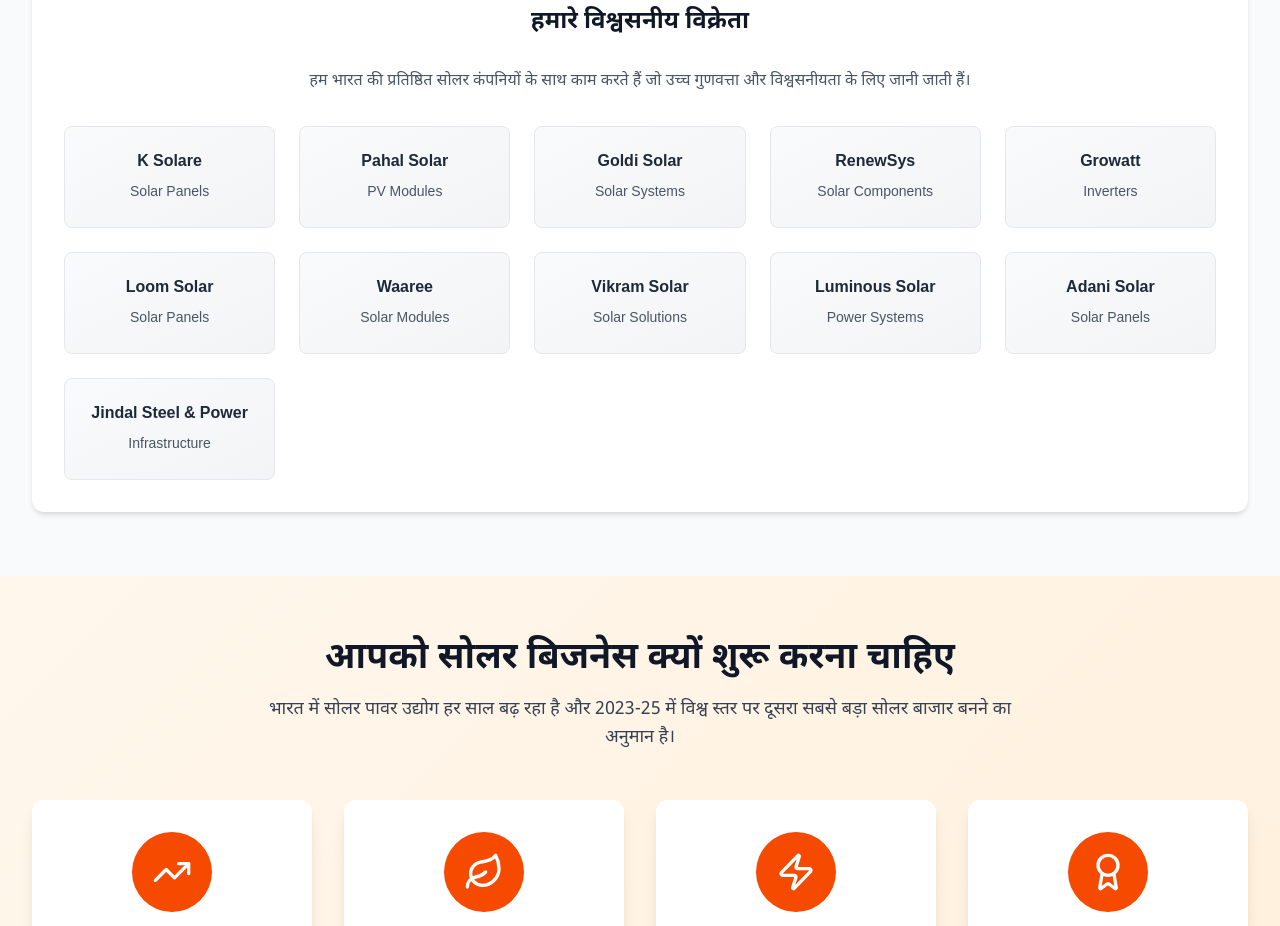
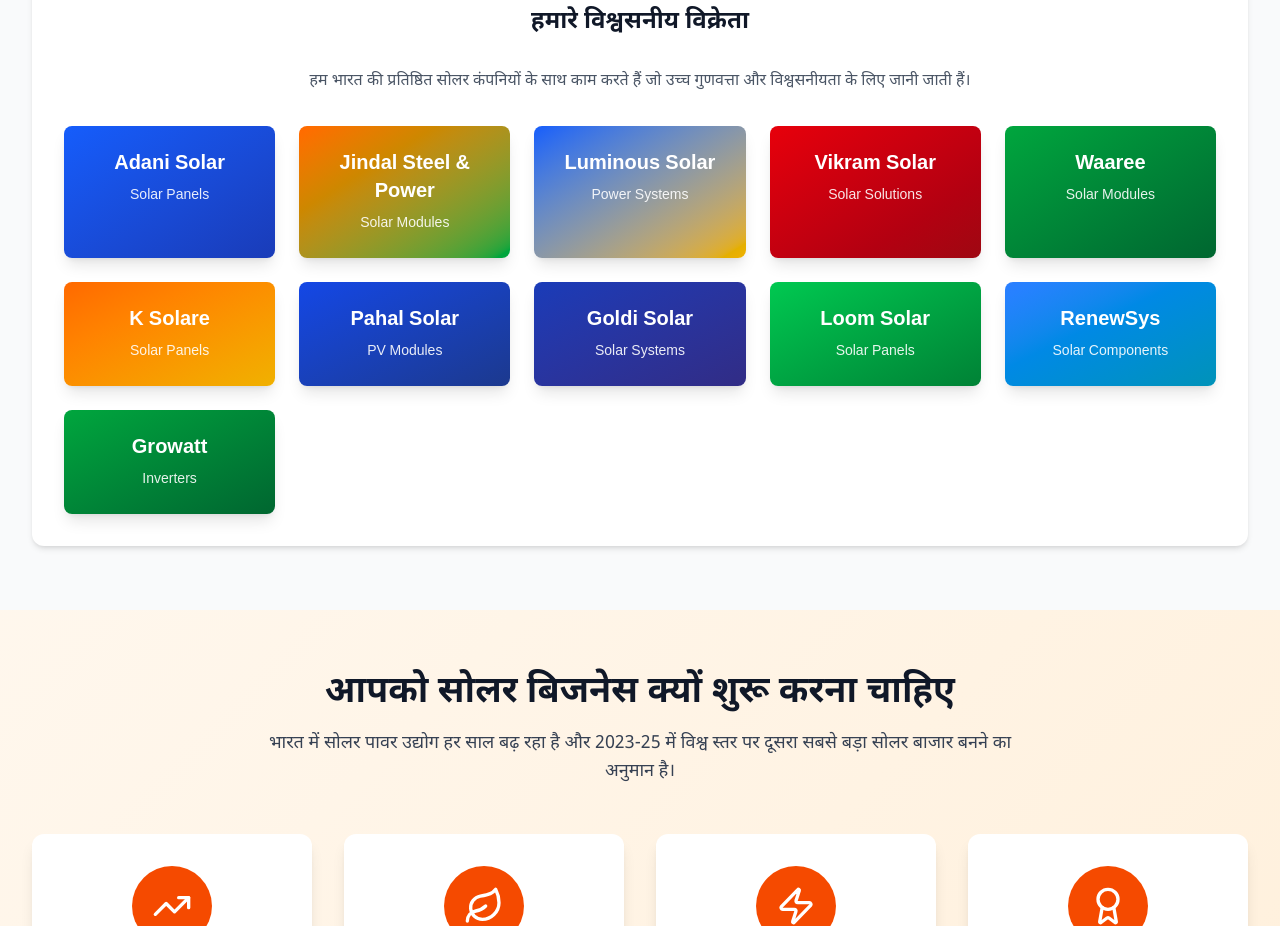
Before and after one commit to kp1153/nripendra, a Next.js app: page / in a window 1280 px wide. Shown: the part 3380-4306 px from the top of the page. Built offline with nearby package versions, Linux system fonts and the light colour scheme.

Commit message:
Fixed some issues

```diff
--- a/components/ProductsSection.js
+++ b/components/ProductsSection.js
@@ -62,17 +62,63 @@
   ];
 
   const vendors = [
-    { name: "K Solare", category: "Solar Panels" },
-    { name: "Pahal Solar", category: "PV Modules" },
-    { name: "Goldi Solar", category: "Solar Systems" },
-    { name: "RenewSys", category: "Solar Components" },
-    { name: "Growatt", category: "Inverters" },
-    { name: "Loom Solar", category: "Solar Panels" },
-    { name: "Waaree", category: "Solar Modules" },
-    { name: "Vikram Solar", category: "Solar Solutions" },
-    { name: "Luminous Solar", category: "Power Systems" },
-    { name: "Adani Solar", category: "Solar Panels" },
-    { name: "Jindal Steel & Power", category: "Infrastructure" },
+    // Solar Panels - Priority Order
+    {
+      name: "Adani Solar",
+      category: "Solar Panels",
+      colors: { bg: "from-blue-600 to-blue-800" },
+    },
+    {
+      name: "Jindal Steel & Power",
+      category: "Solar Modules",
+      colors: { bg: "from-orange-500 to-green-600" },
+    },
+    {
+      name: "Luminous Solar",
+      category: "Power Systems",
+      colors: { bg: "from-blue-600 to-yellow-500" },
+    },
+    {
+      name: "Vikram Solar",
+      category: "Solar Solutions",
+      colors: { bg: "from-red-600 to-red-800" },
+    },
+    {
+      name: "Waaree",
+      category: "Solar Modules",
+      colors: { bg: "from-green-600 to-green-800" },
+    },
+    {
+      name: "K Solare",
+      category: "Solar Panels",
+      colors: { bg: "from-orange-500 to-yellow-500" },
+    },
+    {
+      name: "Pahal Solar",
+      category: "PV Modules",
+      colors: { bg: "from-blue-700 to-blue-900" },
+    },
+    {
+      name: "Goldi Solar",
+      category: "Solar Systems",
+      colors: { bg: "from-blue-800 to-indigo-900" },
+    },
+    {
+      name: "Loom Solar",
+      category: "Solar Panels",
+      colors: { bg: "from-green-500 to-green-700" },
+    },
+    {
+      name: "RenewSys",
+      category: "Solar Components",
+      colors: { bg: "from-blue-500 to-cyan-600" },
+    },
+    // Inverters
+    {
+      name: "Growatt",
+      category: "Inverters",
+      colors: { bg: "from-green-600 to-green-800" },
+    },
   ];
 
   return (
@@ -133,12 +179,12 @@
             {vendors.map((vendor, index) => (
               <div
                 key={index}
-                className="p-6 bg-gradient-to-br from-gray-50 to-gray-100 rounded-lg border border-gray-200 hover:border-orange-600 transition-colors text-center"
+                className={`p-6 bg-gradient-to-br ${vendor.colors.bg} rounded-lg shadow-lg hover:shadow-2xl transition-all transform hover:scale-105 text-center`}
               >
-                <p className="font-semibold text-gray-800 mb-2">
+                <p className="font-bold text-xl text-white mb-2">
                   {vendor.name}
                 </p>
-                <p className="text-sm text-gray-600">{vendor.category}</p>
+                <p className="text-sm text-white/90">{vendor.category}</p>
               </div>
             ))}
           </div>
```
